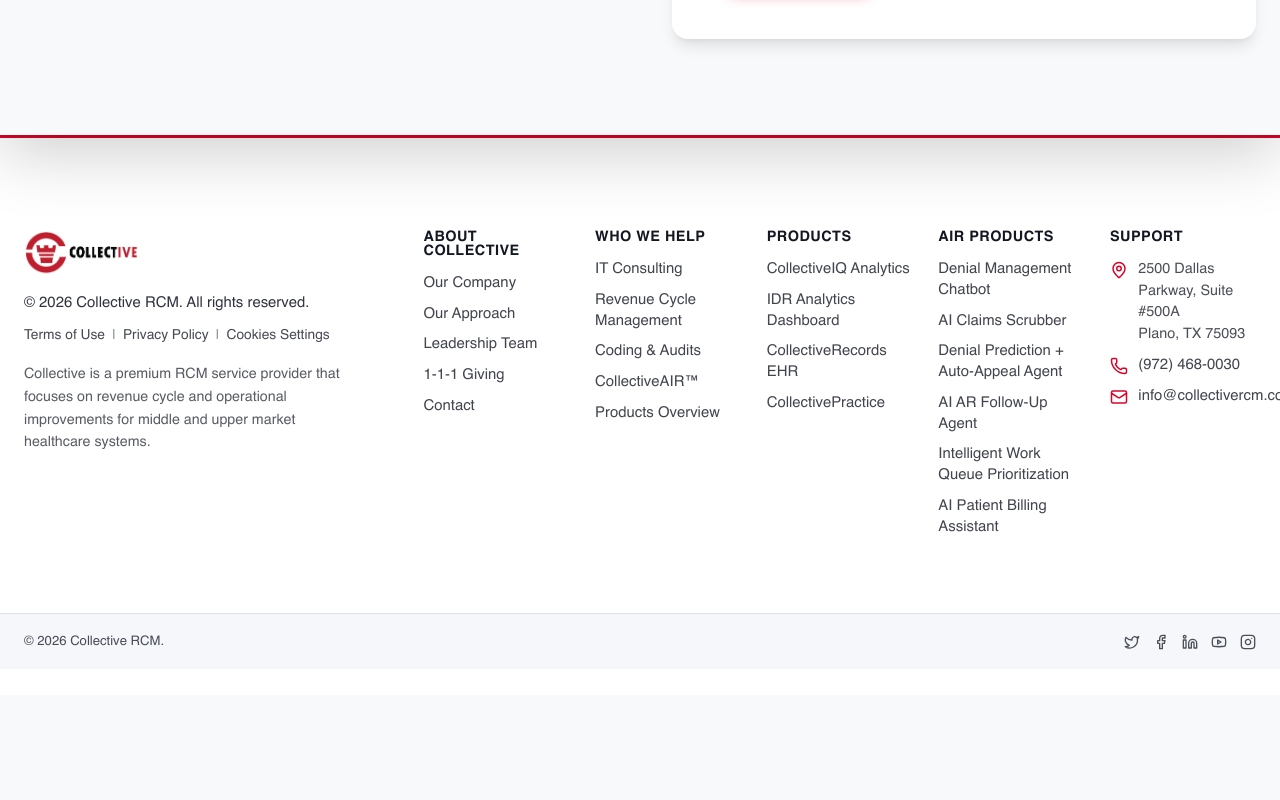
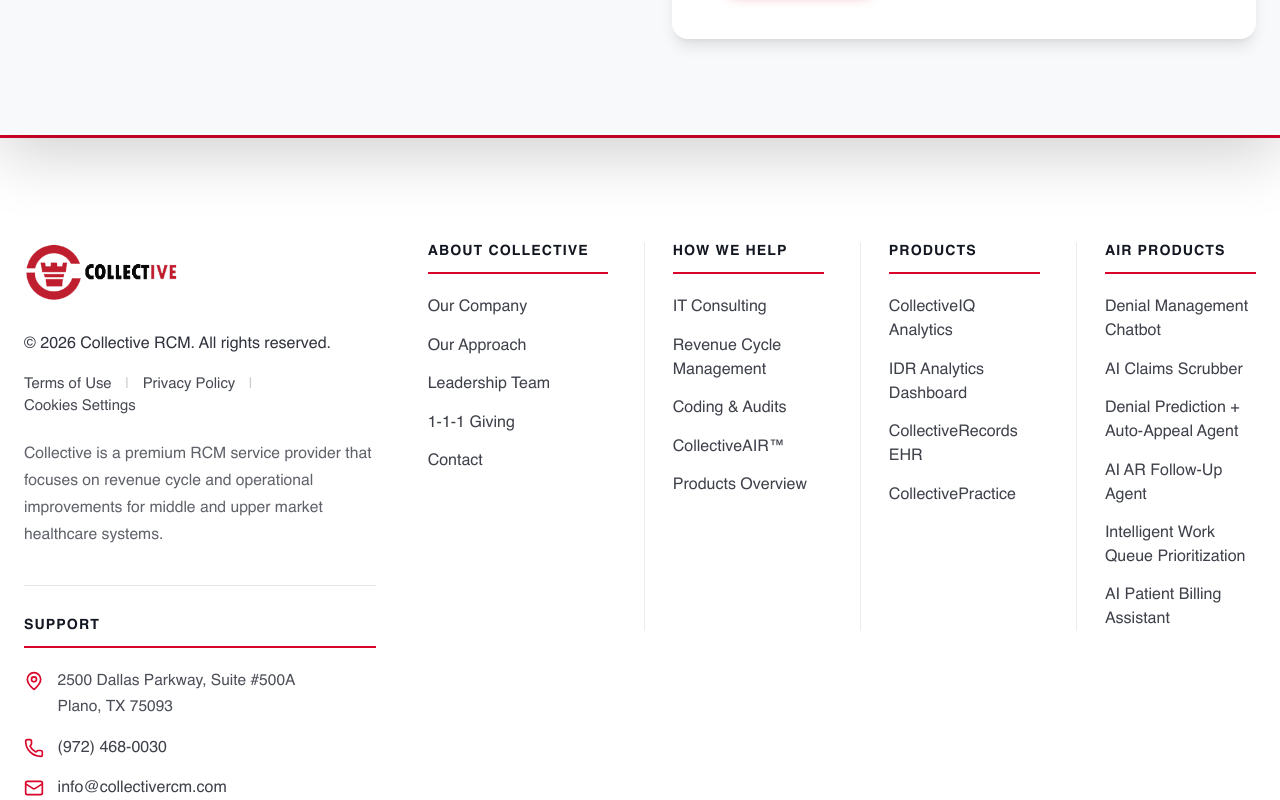
Before and after one commit to amandi2002/Collective-Website, a Next.js app: page /contact in a window 1280 px wide. Shown: the part 1140-1940 px from the top of the page. Before the commit the page ends 1835 px from the top, so only its background shows below. Built offline with nearby package versions, Linux system fonts and the light colour scheme.

Commit message:
feat: Enhance responsive design across multiple components with improved media queries and padding adjustments for better mobile experience.

```diff
--- a/src/app/page.tsx
+++ b/src/app/page.tsx
@@ -38,7 +38,7 @@
           <div className={styles.heroText}>
             <AnimatedSection animation="fade-right">
               <h1 className={`heading-1 ${styles.heroHeading}`}>
-                Healthcare Empowered<span className={styles.heroReg}>®</span>
+                Healthcare Empowered<span className={styles.heroReg}></span>
               </h1>
               <p className={`text-body ${styles.heroDescription}`}>
                 Enabling the power of data to improve healthcare outcomes and economics
--- a/src/components/layout/Footer.module.css
+++ b/src/components/layout/Footer.module.css
@@ -2,11 +2,10 @@
 .footer {
     background: #ffffff;
     color: #131722;
-    padding: 5.75rem 0 0;
+    padding: 6.5rem 0 0;
     font-family: var(--font-helvetica), "Helvetica Neue", Helvetica, Arial, sans-serif;
-    min-height: 560px;
+    min-height: 640px;
     position: relative;
-    /* Red accent line draws in on reveal */
     border-top: 3px solid transparent;
     transition: border-color 0.6s ease 0.1s;
 }
@@ -26,24 +25,30 @@
     width: 100%;
 }
 
+/* Slightly wider reading area than default site container */
+.container {
+    max-width: 1320px;
+}
+
 /* ── Top grid ──────────────────────────────────── */
 .top {
     display: grid;
     grid-template-columns: 1fr;
-    gap: 2.75rem;
-    padding-bottom: 4.75rem;
+    gap: 3.5rem;
+    padding-bottom: 5.5rem;
 }
 
 @media (min-width: 1024px) {
     .top {
-        grid-template-columns: minmax(260px, 0.95fr) minmax(0, 2.2fr);
-        gap: 2.5rem;
+        grid-template-columns: minmax(300px, 1fr) minmax(0, 2.35fr);
+        gap: clamp(2.5rem, 4vw, 4.5rem);
+        align-items: start;
     }
 }
 
 /* ── Brand col ──────────────────────────────────── */
 .brandCol {
-    max-width: 340px;
+    max-width: 460px;
     opacity: 0;
     transform: translateX(-36px);
     transition: opacity 0.75s cubic-bezier(0.16, 1, 0.3, 1) 0s,
@@ -55,23 +60,39 @@
     transform: translateX(0);
 }
 
+/* Support sits under logo + intro copy */
+.supportBlock {
+    margin-top: 2.25rem;
+    padding-top: 2rem;
+    border-top: 1px solid rgba(19, 23, 34, 0.1);
+}
+
+.supportBlock .heading {
+    margin-top: 0;
+}
+
+.supportBlock .contactList {
+    gap: 1rem;
+}
+
 /* ── Links area ──────────────────────────────────── */
 .linksArea {
     display: grid;
     grid-template-columns: 1fr;
-    gap: 2rem;
+    gap: 2.75rem;
 }
 
 @media (min-width: 700px) {
     .linksArea {
         grid-template-columns: repeat(2, minmax(0, 1fr));
+        gap: 2.5rem 3rem;
     }
 }
 
 @media (min-width: 1200px) {
     .linksArea {
-        grid-template-columns: repeat(5, minmax(0, 1fr));
-        gap: 1.6rem;
+        grid-template-columns: repeat(4, minmax(0, 1fr));
+        gap: 1.75rem 2.25rem;
     }
 }
 
@@ -81,48 +102,71 @@
     transform: translateY(48px);
     transition: opacity 0.7s cubic-bezier(0.16, 1, 0.3, 1),
                 transform 0.7s cubic-bezier(0.16, 1, 0.3, 1);
+    padding-top: 0.15rem;
+}
+
+@media (min-width: 1200px) {
+    .linksCol:not(:first-child) {
+        border-left: 1px solid rgba(19, 23, 34, 0.08);
+        padding-left: 1.75rem;
+    }
 }
 
 .revealVisible .linksCol:nth-child(1) { opacity: 1; transform: translateY(0); transition-delay: 0.14s; }
 .revealVisible .linksCol:nth-child(2) { opacity: 1; transform: translateY(0); transition-delay: 0.24s; }
 .revealVisible .linksCol:nth-child(3) { opacity: 1; transform: translateY(0); transition-delay: 0.34s; }
 .revealVisible .linksCol:nth-child(4) { opacity: 1; transform: translateY(0); transition-delay: 0.44s; }
-.revealVisible .linksCol:nth-child(5) { opacity: 1; transform: translateY(0); transition-delay: 0.54s; }
 
-/* ── Logo & brand ──────────────────────────────── */
+/* ── Logo & brand ──────────────────────────────────── */
 .logo {
     display: flex;
     align-items: center;
-    gap: 0.5rem;
+    gap: 0.65rem;
     color: #131722;
     text-decoration: none;
     font-weight: 800;
-    font-size: 1.5rem;
-    margin-bottom: 1rem;
+    font-size: 1.8rem;
+    margin-bottom: 1.5rem;
 }
 
 .logoImage {
-    height: 46px;
+    height: 62px;
     width: auto;
     object-fit: contain;
     filter: none;
     margin-bottom: 0.25rem;
 }
 
+@media (max-width: 640px) {
+    .logoImage {
+        height: 50px;
+    }
+    .logo {
+        font-size: 1.55rem;
+        margin-bottom: 1.25rem;
+    }
+}
+
 .copyrightMain {
     color: rgba(19, 23, 34, 0.88);
-    font-size: 0.93rem;
-    margin: 0.5rem 0 1.15rem;
+    font-size: 1rem;
+    line-height: 1.5;
+    margin: 0 0 1.35rem;
 }
 
 .legalLinks {
     display: flex;
     flex-wrap: wrap;
-    gap: 0.45rem;
+    gap: 0.5rem 0.85rem;
     align-items: center;
-    margin-bottom: 1.3rem;
-    color: rgba(19, 23, 34, 0.5);
-    font-size: 0.86rem;
+    margin-bottom: 1.75rem;
+    color: rgba(19, 23, 34, 0.45);
+    font-size: 0.93rem;
+}
+
+.legalSep {
+    color: rgba(19, 23, 34, 0.22);
+    user-select: none;
 }
 
 .inlineLink {
@@ -136,19 +180,23 @@
 }
 
 .description {
-    color: rgba(19, 23, 34, 0.7);
-    line-height: 1.6;
-    font-size: 0.89rem;
+    color: rgba(19, 23, 34, 0.68);
+    line-height: 1.72;
+    font-size: 0.98rem;
+    max-width: 38rem;
+    margin-bottom: 0;
 }
 
 /* ── Column typography ─────────────────────────── */
 .heading {
-    font-size: 0.9rem;
+    font-size: 0.88rem;
     font-weight: 700;
-    margin-bottom: 0.95rem;
+    margin: 0 0 1.35rem;
+    padding-bottom: 0.85rem;
+    border-bottom: 2px solid var(--primary-color);
     color: #131722;
     text-transform: uppercase;
-    letter-spacing: 0.035em;
+    letter-spacing: 0.08em;
 }
 
 .list,
@@ -158,15 +206,15 @@
     margin: 0;
     display: flex;
     flex-direction: column;
-    gap: 0.62rem;
+    gap: 0.9rem;
 }
 
 .link {
-    color: rgba(19, 23, 34, 0.8);
+    color: rgba(19, 23, 34, 0.82);
     text-decoration: none;
     transition: color 0.15s ease, transform 0.15s ease;
-    font-size: 0.93rem;
-    line-height: 1.4;
+    font-size: 1rem;
+    line-height: 1.5;
     display: inline-block;
 }
 
@@ -178,29 +226,29 @@
 .contactItem {
     display: flex;
     align-items: flex-start;
-    gap: 0.65rem;
+    gap: 0.85rem;
     color: rgba(19, 23, 34, 0.76);
-    font-size: 0.9rem;
-    line-height: 1.5;
+    font-size: 0.97rem;
+    line-height: 1.62;
 }
 
 .contactIcon {
     color: #d90429;
     flex-shrink: 0;
-    margin-top: 0.1rem;
+    margin-top: 0.12rem;
 }
 
 /* ── Bottom bar ────────────────────────────────── */
 .bottomBar {
-    border-top: 1px solid rgba(19, 23, 34, 0.1);
-    background: #f5f7fb;
-    min-height: 56px;
+    border-top: 1px solid rgba(19, 23, 34, 0.08);
+    background: linear-gradient(180deg, #f8fafc 0%, #f0f3f8 100%);
+    min-height: 72px;
     margin: 0 -999rem;
     padding: 0 999rem;
     display: flex;
     align-items: center;
     justify-content: space-between;
-    gap: 1rem;
+    gap: 1.25rem;
     opacity: 0;
     transform: translateY(22px);
     transition: opacity 0.8s cubic-bezier(0.16, 1, 0.3, 1) 0.62s,
@@ -213,28 +261,33 @@
 }
 
 .bottomCopy {
-    color: rgba(19, 23, 34, 0.76);
-    font-size: 0.82rem;
+    color: rgba(19, 23, 34, 0.72);
+    font-size: 0.9rem;
     margin: 0;
+    letter-spacing: 0.01em;
 }
 
 .socials {
     display: flex;
     align-items: center;
-    gap: 0.82rem;
+    gap: 0.35rem;
 }
 
 .socialLink {
-    color: rgba(19, 23, 34, 0.75);
+    color: rgba(19, 23, 34, 0.68);
     text-decoration: none;
     display: inline-flex;
     align-items: center;
     justify-content: center;
-    transition: color 0.15s ease, transform 0.15s ease;
+    width: 2.5rem;
+    height: 2.5rem;
+    border-radius: 50%;
+    transition: color 0.15s ease, transform 0.15s ease, background 0.15s ease;
 }
 
 .socialLink:hover {
     color: #d90429;
+    background: rgba(217, 4, 41, 0.08);
     transform: translateY(-2px);
 }
 
@@ -242,7 +295,22 @@
     .bottomBar {
         flex-direction: column;
         justify-content: center;
-        padding-top: 0.8rem;
-        padding-bottom: 0.8rem;
+        padding-top: 1.35rem;
+        padding-bottom: 1.35rem;
+        gap: 1.1rem;
     }
 }
+
+@media (max-width: 480px) {
+    .footer {
+        padding: 4.5rem 0 0;
+    }
+    .top {
+        gap: 2.75rem;
+        padding-bottom: 3.5rem;
+    }
+    .linksArea {
+        grid-template-columns: 1fr;
+        gap: 2.25rem;
+    }
+}
--- a/src/components/layout/Footer.tsx
+++ b/src/components/layout/Footer.tsx
@@ -1,4 +1,4 @@
- "use client";
+"use client";
 
 import { useEffect, useRef, useState } from "react";
 import Link from "next/link";
@@ -37,15 +37,33 @@
                         </p>
                         <div className={styles.legalLinks}>
                             <Link href="/terms" className={styles.inlineLink}>Terms of Use</Link>
-                            <span>|</span>
+                            <span className={styles.legalSep} aria-hidden="true">|</span>
                             <Link href="/privacy" className={styles.inlineLink}>Privacy Policy</Link>
-                            <span>|</span>
+                            <span className={styles.legalSep} aria-hidden="true">|</span>
                             <Link href="/cookies" className={styles.inlineLink}>Cookies Settings</Link>
                         </div>
                         <p className={styles.description}>
                             Collective is a premium RCM service provider that focuses on revenue cycle and operational
                             improvements for middle and upper market healthcare systems.
                         </p>
+
+                        <div className={styles.supportBlock}>
+                            <h3 className={styles.heading}>Support</h3>
+                            <ul className={styles.contactList}>
+                                <li className={styles.contactItem}>
+                                    <MapPin size={20} className={styles.contactIcon} />
+                                    <span>2500 Dallas Parkway, Suite #500A<br />Plano, TX 75093</span>
+                                </li>
+                                <li className={styles.contactItem}>
+                                    <Phone size={20} className={styles.contactIcon} />
+                                    <a href="tel:9724680030" className={styles.link}>(972) 468-0030</a>
+                                </li>
+                                <li className={styles.contactItem}>
+                                    <Mail size={20} className={styles.contactIcon} />
+                                    <a href="mailto:info@collectivercm.com" className={styles.link}>info@collectivercm.com</a>
+                                </li>
+                            </ul>
+                        </div>
                     </div>
 
                     <div className={styles.linksArea}>
@@ -61,7 +79,7 @@
                         </div>
 
                         <div className={styles.linksCol}>
-                            <h3 className={styles.heading}>Who We Help</h3>
+                            <h3 className={styles.heading}>How We Help</h3>
                             <ul className={styles.list}>
                                 <li><Link href="/services/it-consulting" className={styles.link}>IT Consulting</Link></li>
                                 <li><Link href="/services/rcm" className={styles.link}>Revenue Cycle Management</Link></li>
@@ -92,35 +110,17 @@
                                 <li><Link href="/services/collective-air/ai-patient-billing-assistant" className={styles.link}>AI Patient Billing Assistant</Link></li>
                             </ul>
                         </div>
-
-                        <div className={styles.linksCol}>
-                            <h3 className={styles.heading}>Support</h3>
-                            <ul className={styles.contactList}>
-                                <li className={styles.contactItem}>
-                                    <MapPin size={18} className={styles.contactIcon} />
-                                    <span>2500 Dallas Parkway, Suite #500A<br />Plano, TX 75093</span>
-                                </li>
-                                <li className={styles.contactItem}>
-                                    <Phone size={18} className={styles.contactIcon} />
-                                    <a href="tel:9724680030" className={styles.link}>(972) 468-0030</a>
-                                </li>
-                                <li className={styles.contactItem}>
-                                    <Mail size={18} className={styles.contactIcon} />
-                                    <a href="mailto:info@collectivercm.com" className={styles.link}>info@collectivercm.com</a>
-                                </li>
-                            </ul>
-                        </div>
                     </div>
                 </div>
 
                 <div className={styles.bottomBar}>
                     <p className={styles.bottomCopy}>&copy; {new Date().getFullYear()} Collective RCM.</p>
                     <div className={styles.socials}>
-                        <Link href="#" aria-label="Twitter" className={styles.socialLink}><Twitter size={16} /></Link>
-                        <Link href="#" aria-label="Facebook" className={styles.socialLink}><Facebook size={16} /></Link>
-                        <Link href="#" aria-label="LinkedIn" className={styles.socialLink}><Linkedin size={16} /></Link>
-                        <Link href="#" aria-label="YouTube" className={styles.socialLink}><Youtube size={16} /></Link>
-                        <Link href="#" aria-label="Instagram" className={styles.socialLink}><Instagram size={16} /></Link>
+                        <Link href="#" aria-label="Twitter" className={styles.socialLink}><Twitter size={18} /></Link>
+                        <Link href="#" aria-label="Facebook" className={styles.socialLink}><Facebook size={18} /></Link>
+                        <Link href="#" aria-label="LinkedIn" className={styles.socialLink}><Linkedin size={18} /></Link>
+                        <Link href="#" aria-label="YouTube" className={styles.socialLink}><Youtube size={18} /></Link>
+                        <Link href="#" aria-label="Instagram" className={styles.socialLink}><Instagram size={18} /></Link>
                     </div>
                 </div>
             </div>
--- a/src/components/layout/Navbar.module.css
+++ b/src/components/layout/Navbar.module.css
@@ -317,7 +317,6 @@
         width: min(1040px, calc(100vw - 2rem));
         transform: translateX(-50%);
         background: #ffffff;
-        border: 1px solid rgba(15, 33, 61, 0.1);
         border-radius: 0 0 0.65rem 0.65rem;
         box-shadow: 0 24px 48px rgba(3, 12, 32, 0.18);
         animation: megaFadeIn 0.2s ease-out;
--- a/src/components/layout/Navbar.tsx
+++ b/src/components/layout/Navbar.tsx
@@ -27,10 +27,10 @@
 
 const navLinks: NavEntry[] = [
     {
-        name: "Who We Help",
+        name: "How We Help",
         href: "/services",
         mega: {
-            featuredTitle: "Healthcare Empowered®",
+            featuredTitle: "Healthcare Empowered",
             featuredDescription:
                 "Enabling the power of data to improve healthcare outcomes and economics. Tailored support for organizations that need stronger revenue performance and operational clarity.",
             featuredImage: "/img.png",
```
Also changed, not shown: src/app/globals.css (+56 -0 lines), src/app/page.module.css (+35 -1 lines).
